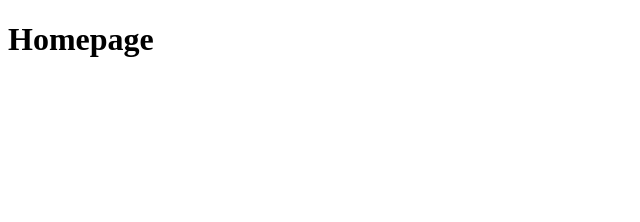
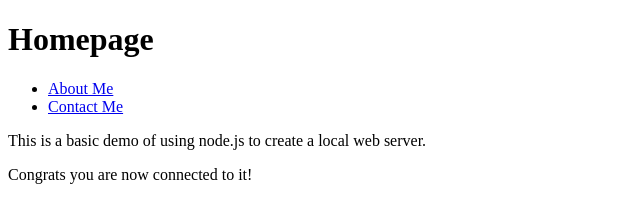
Before and after one commit to deminie/basic-information-site, a plain HTML site: page index.html in a window 1280 px wide. Shown: the whole page, without its empty margins (0-640 px from the left). Drawn offline with Linux system fonts and the light colour scheme.

Commit message:
added some html functionality

```diff
--- a/index.html
+++ b/index.html
@@ -8,5 +8,18 @@
 </head>
 <body>
     <h1>Homepage</h1>
+
+    <ul>
+        <li>
+            <a href="/about">About Me</a>
+        </li>
+        <li>
+            <a href="/contact-me">Contact Me</a>
+        </li>
+    </ul>
+
+    <p>This is a basic demo of using node.js to create a local web server.</p>
+    <p>Congrats you are now connected to it!</p>
+
 </body>
 </html>
```
Also changed, not shown: pages/about.html (+11 -0 lines), pages/contact-me.html (+11 -0 lines).
